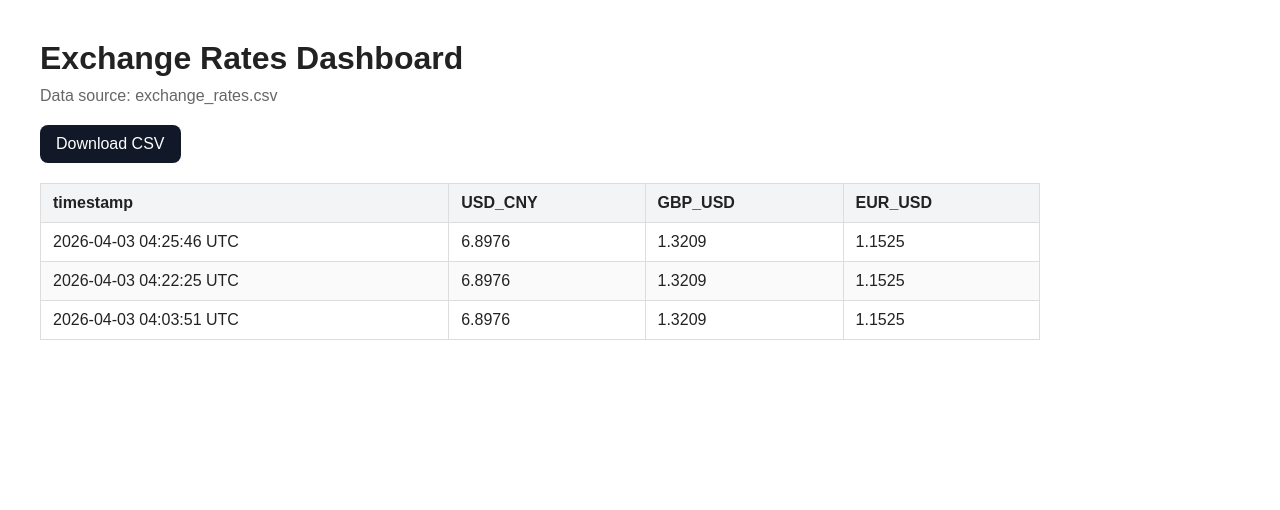
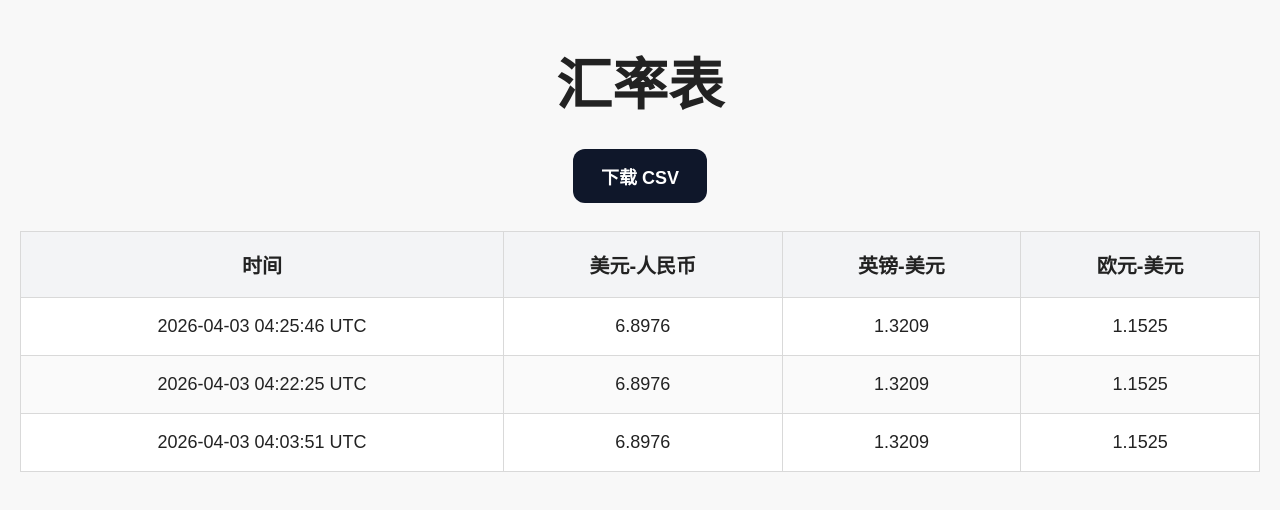
Before and after one commit to Benjaminsmith11/exchange-tracker, a plain HTML site: page docs/index.html in a window 1280 px wide. Drawn offline with Linux system fonts and the light colour scheme.

```diff
--- a/docs/index.html
+++ b/docs/index.html
@@ -1,64 +1,91 @@
 <!DOCTYPE html>
-<html lang="en">
+<html lang="zh-CN">
 <head>
   <meta charset="UTF-8" />
   <meta name="viewport" content="width=device-width, initial-scale=1.0" />
-  <title>Exchange Rates Dashboard</title>
+  <title>汇率表</title>
   <style>
     body {
-      font-family: Arial, sans-serif;
-      margin: 40px;
+      font-family: Arial, "PingFang SC", "Microsoft YaHei", sans-serif;
+      margin: 0;
+      background: #f8f8f8;
       color: #222;
     }
+
+    .container {
+      max-width: 1400px;
+      margin: 40px auto;
+      padding: 0 20px;
+      text-align: center;
+    }
+
     h1 {
-      margin-bottom: 10px;
+      font-size: 56px;
+      margin: 0 0 28px;
+      font-weight: 700;
     }
+
     .actions {
-      margin: 20px 0;
+      margin-bottom: 28px;
     }
+
     a.button {
       display: inline-block;
-      padding: 10px 16px;
-      background: #111827;
+      padding: 14px 28px;
+      background: #0f172a;
       color: white;
       text-decoration: none;
-      border-radius: 8px;
-      margin-right: 10px;
+      border-radius: 12px;
+      font-size: 18px;
+      font-weight: 600;
     }
-    .info {
-      color: #666;
-      margin-bottom: 20px;
+
+    .table-wrap {
+      overflow-x: auto;
+      display: flex;
+      justify-content: center;
     }
+
     table {
       border-collapse: collapse;
       width: 100%;
-      max-width: 1000px;
+      max-width: 1400px;
+      background: white;
+      text-align: center;
     }
+
     th, td {
-      border: 1px solid #ddd;
-      padding: 10px 12px;
-      text-align: left;
+      border: 1px solid #d9d9d9;
+      padding: 18px 16px;
+      font-size: 18px;
     }
+
     th {
       background: #f3f4f6;
+      font-size: 20px;
+      font-weight: 700;
     }
+
     tr:nth-child(even) {
       background: #fafafa;
     }
   </style>
 </head>
 <body>
-  <h1>Exchange Rates Dashboard</h1>
-  <div class="info">Data source: exchange_rates.csv</div>
+  <div class="container">
+    <h1>汇率表</h1>
 
     <div class="actions">
-    <a class="button" href="exchange_rates.csv" download>Download CSV</a>
+      <a class="button" href="exchange_rates.csv" download>下载 CSV</a>
     </div>
 
+    <div class="table-wrap">
       <table id="rates-table">
         <thead></thead>
         <tbody></tbody>
       </table>
+    </div>
+  </div>
 
   <script>
     async function loadCSV() {
@@ -66,7 +93,6 @@
       const text = await response.text();
 
       const rows = text.trim().split('\n').map(row => row.split(','));
-      const header = rows[0];
       const dataRows = rows.slice(1).reverse();
 
       const thead = document.querySelector('#rates-table thead');
@@ -75,8 +101,10 @@
       thead.innerHTML = '';
       tbody.innerHTML = '';
 
+      const chineseHeaders = ['时间', '美元-人民币', '英镑-美元', '欧元-美元'];
+
       const headerRow = document.createElement('tr');
-      header.forEach(col => {
+      chineseHeaders.forEach(col => {
         const th = document.createElement('th');
         th.textContent = col;
         headerRow.appendChild(th);
```
Lines whose indentation alone changed are shown as unchanged.
